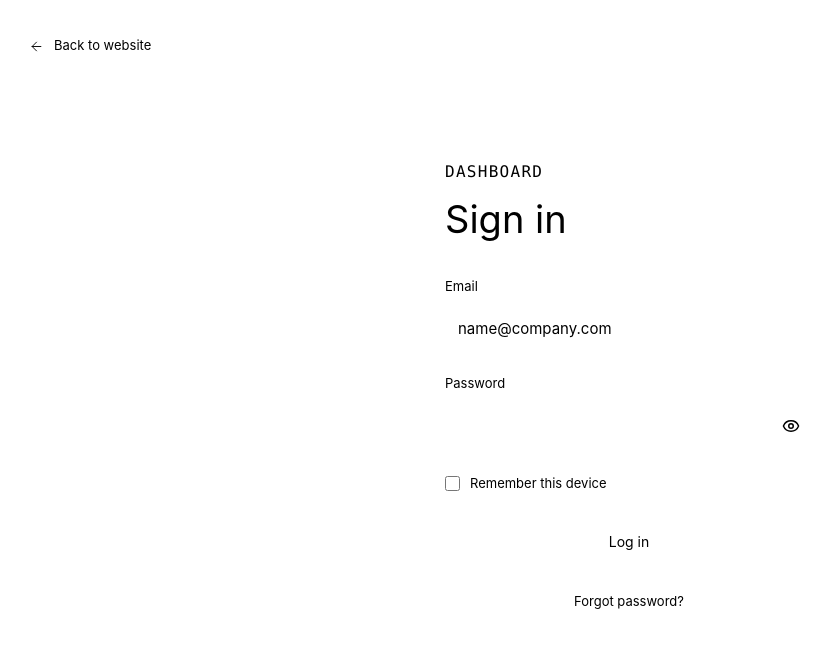
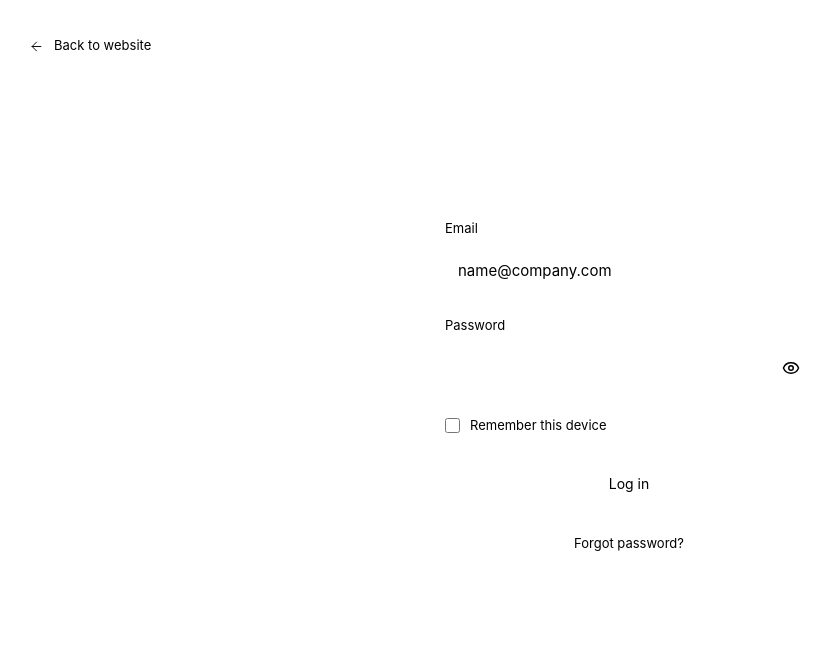
Before and after one commit to DataDrivenSustainabilitySolutions/off-key, a React (Vite) app in the folder frontend/: page /login in a window 1280 px wide. Shown: the top 648 px of the page, without its empty margins (11-842 px from the left). Built offline with nearby package versions, Linux system fonts and the light colour scheme.

Commit message:
Simplify and recenter the login form

```diff
--- a/frontend/src/components/AuthLayout.tsx
+++ b/frontend/src/components/AuthLayout.tsx
@@ -14,10 +14,11 @@ export const AUTH_SUBMIT_BUTTON_CLASS =
 
 interface AuthLayoutProps {
   title: string;
+  hideHeading?: boolean;
   children: ReactNode;
 }
 
-export function AuthLayout({ title, children }: AuthLayoutProps) {
+export function AuthLayout({ title, hideHeading = false, children }: AuthLayoutProps) {
   useDocumentTitle(title);
 
   return (
@@ -27,8 +28,8 @@ export function AuthLayout({ title, children }: AuthLayoutProps) {
         Back to website
       </a>
       <main aria-labelledby="auth-title">
-        <header className="auth-heading">
-          <p className="auth-eyebrow">Dashboard</p>
+        <header className={hideHeading ? "sr-only" : "auth-heading"}>
+          {!hideHeading && <p className="auth-eyebrow">Dashboard</p>}
           <h1 id="auth-title">{title}</h1>
         </header>
         {children}
--- a/frontend/src/pages/Login.tsx
+++ b/frontend/src/pages/Login.tsx
@@ -105,7 +105,7 @@ const Login: React.FC = () => {
   };
 
   return (
-    <AuthLayout title="Sign in">
+    <AuthLayout title="Sign in" hideHeading>
       <form onSubmit={handleLogin} className="auth-login-form">
         {/* Email */}
         <div>
```
Also changed, not shown: 1 other file (tests, documents, lock files or other folders).
